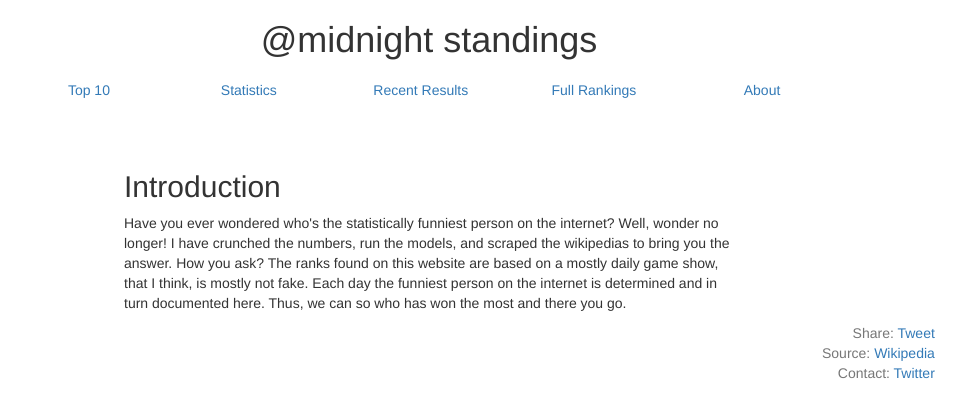
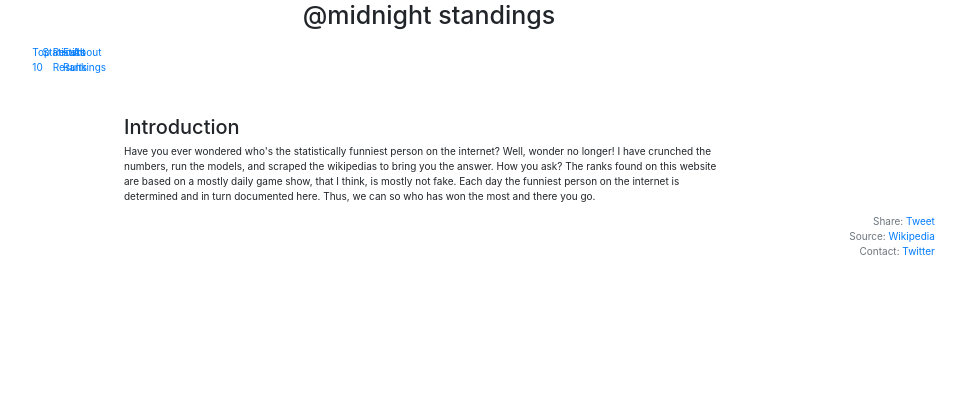
Before and after one commit to ndiquattro/quattsweb, a Flask app: page /midnightstandings/about in a window 1280 px wide. Shown: the top 418 px of the page, without its empty margins (211-1177 px from the left). Run offline with Flask 2, Linux system fonts and the light colour scheme; some libraries are stand-ins or nearby versions.

Commit message:
Changed theme closes #5

```diff
--- a/app/templates/mdr_base.html
+++ b/app/templates/mdr_base.html
@@ -8,7 +8,8 @@
     <link rel="stylesheet" href="https://maxcdn.bootstrapcdn.com/bootstrap/3.3.5/css/bootstrap.min.css">
 
     <!-- Optional theme -->
-    <link rel="stylesheet" href="https://maxcdn.bootstrapcdn.com/bootstrap/3.3.5/css/bootstrap-theme.min.css">
+    <!--<link rel="stylesheet" href="https://maxcdn.bootstrapcdn.com/bootstrap/3.3.5/css/bootstrap-theme.min.css">-->
+    <link rel="stylesheet" href="/static/css/bootstrap.min.css"
 
     <!-- Latest compiled and minified JavaScript -->
     <script src="https://maxcdn.bootstrapcdn.com/bootstrap/3.3.5/js/bootstrap.min.js"></script>
```
